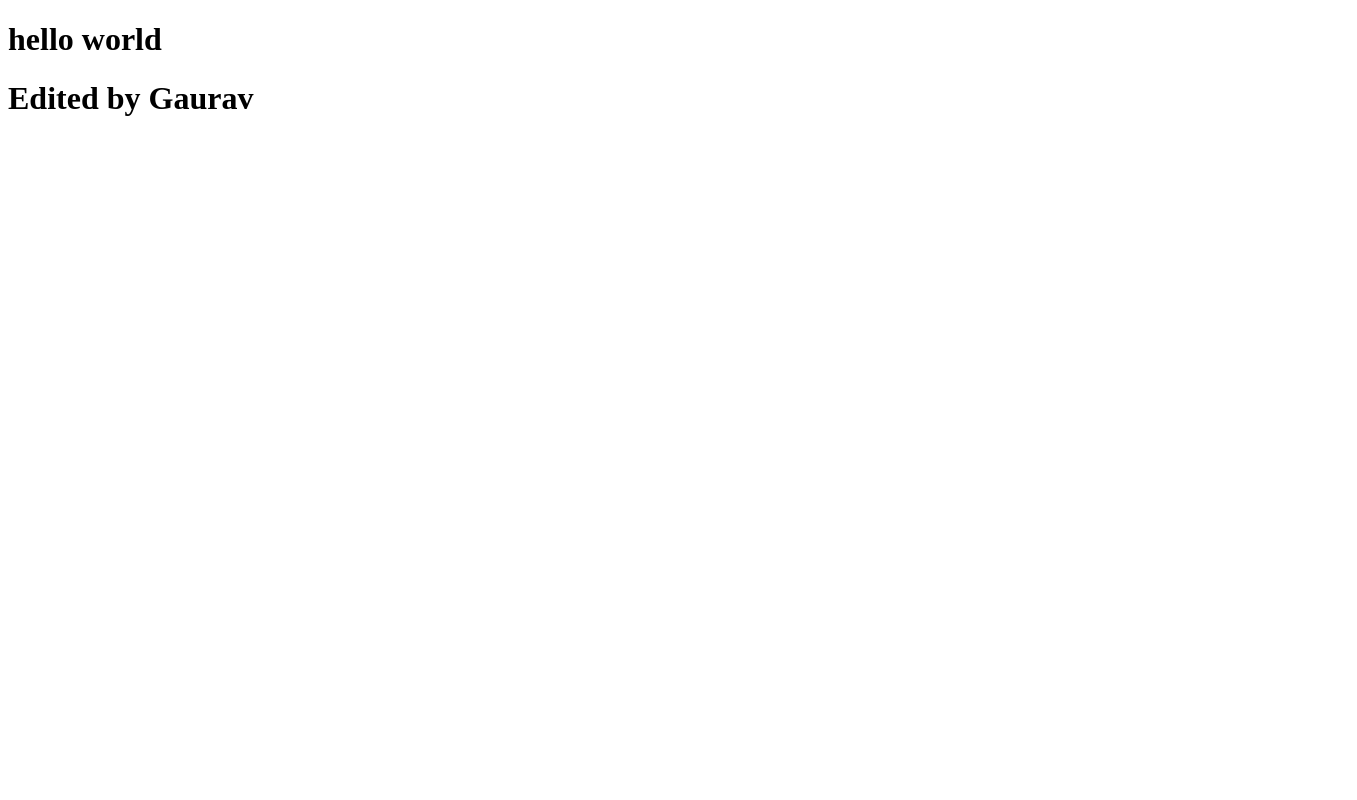
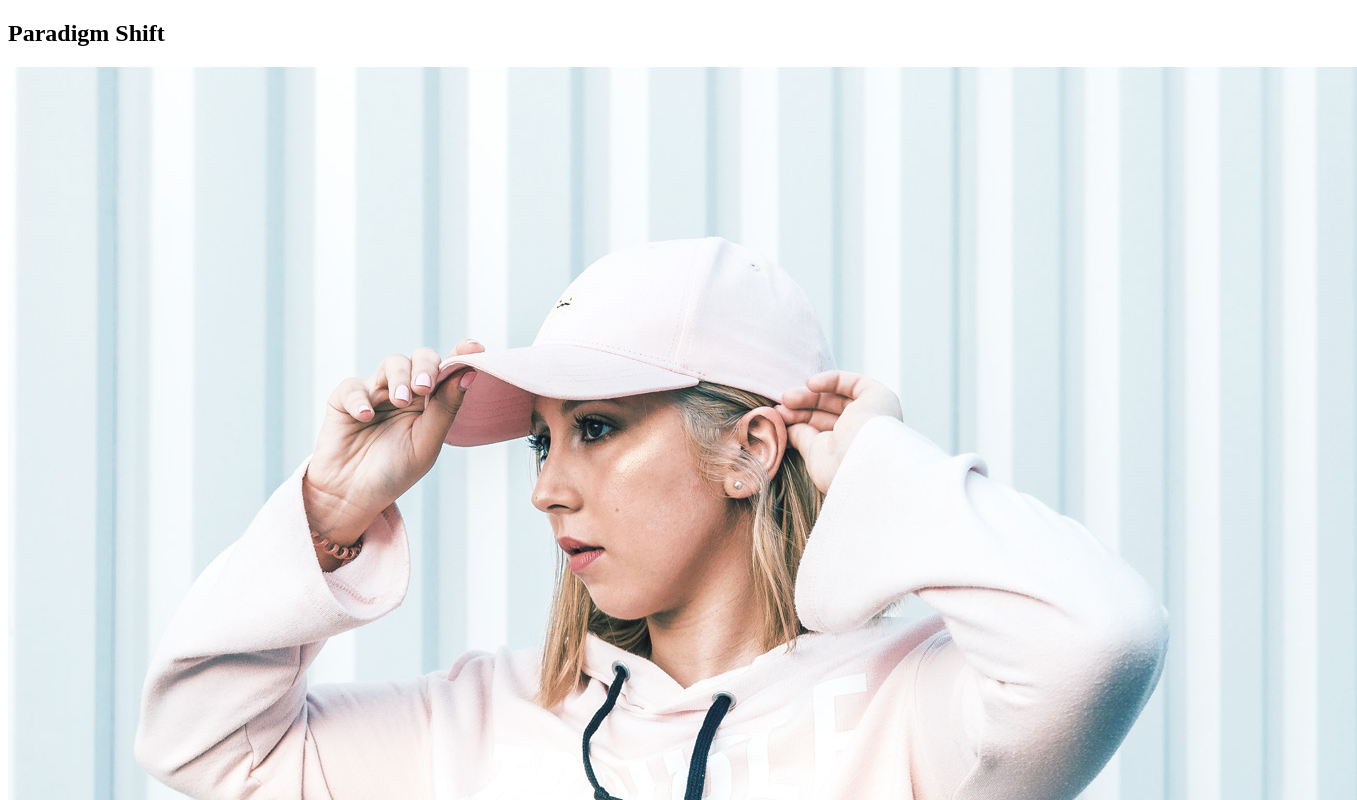
Before and after one commit to nenupriya/coffee, a plain HTML site: page index.html in a window 1280 px wide. Shown: the top 800 px of the page, 1357 px wide, since content can reach past the window. Drawn offline with Linux system fonts and the light colour scheme.

Commit message:
basic structure of the project

```diff
--- a/index.html
+++ b/index.html
@@ -4,10 +4,29 @@
     <meta charset="UTF-8">
     <meta http-equiv="X-UA-Compatible" content="IE=edge">
     <meta name="viewport" content="width=device-width, initial-scale=1.0">
-    <title>Coffee</title>
+    <title>Paradigm</title>
 </head>
 <body>
-    <h1>hello world</h1>
-    <h1>Edited by Gaurav</h1>
+    <div>
+        <!-- Section 1 -->
+        <section>
+            <header>
+                <h1>Paradigm Shift</h1>
+            </header>
+            <div>
+                <span>
+                    <img src="../coffee/images/pic01.png" alt="">
+                </span>
+            </div>
+        </section>
+        <!-- Section 2 -->
+        <section></section>
+        <!-- Section 3 -->
+        <section></section>
+        <!-- Section 4 -->
+        <section></section>
+        <!-- Section 5 -->
+        <section></section>
+    </div>
 </body>
 </html>
```
Also changed, not shown: images/pic01.png (added).
